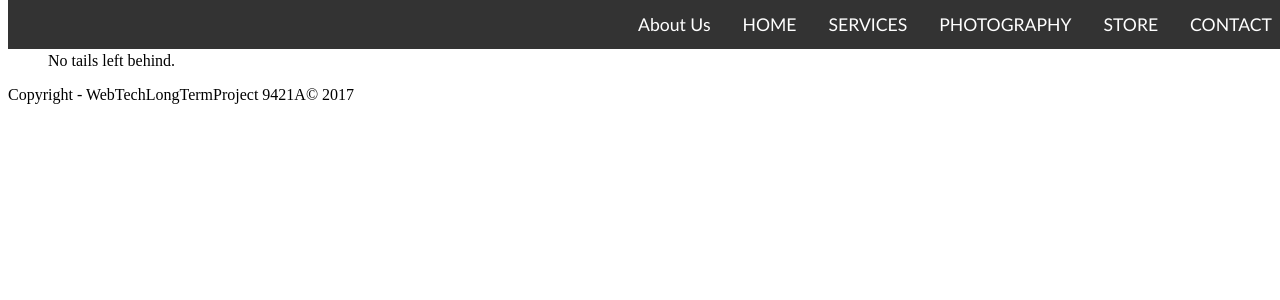
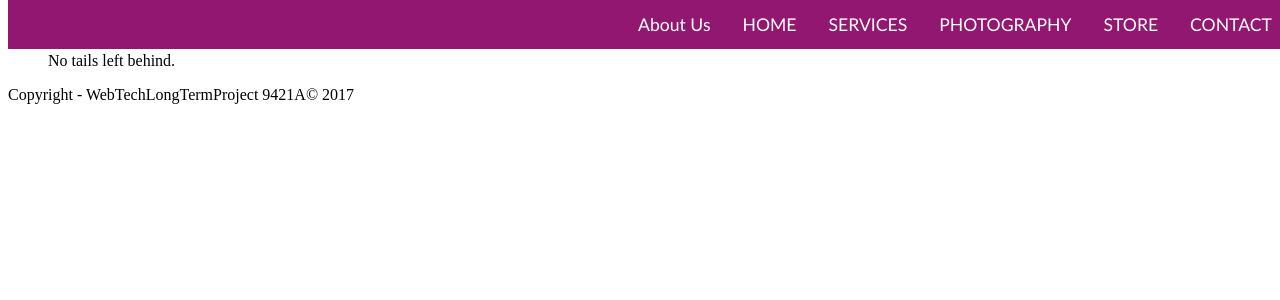
Before and after one commit to marinelleAlegre/WebtekFinals, a PHP site: page /about.html in a window 1280 px wide. Shown: the top 300 px of the page. Run offline with PHP 8.4, Linux system fonts and the light colour scheme.

Commit message:
changed the nav bar color

```diff
--- a/styles/navigation.css
+++ b/styles/navigation.css
@@ -7,7 +7,7 @@ nav ul.nav {
         margin: 0;
         padding: 0;
         overflow: hidden;
-        background-color: #333;
+        background-color: #911770;
     }
 
     .nav li {
```
